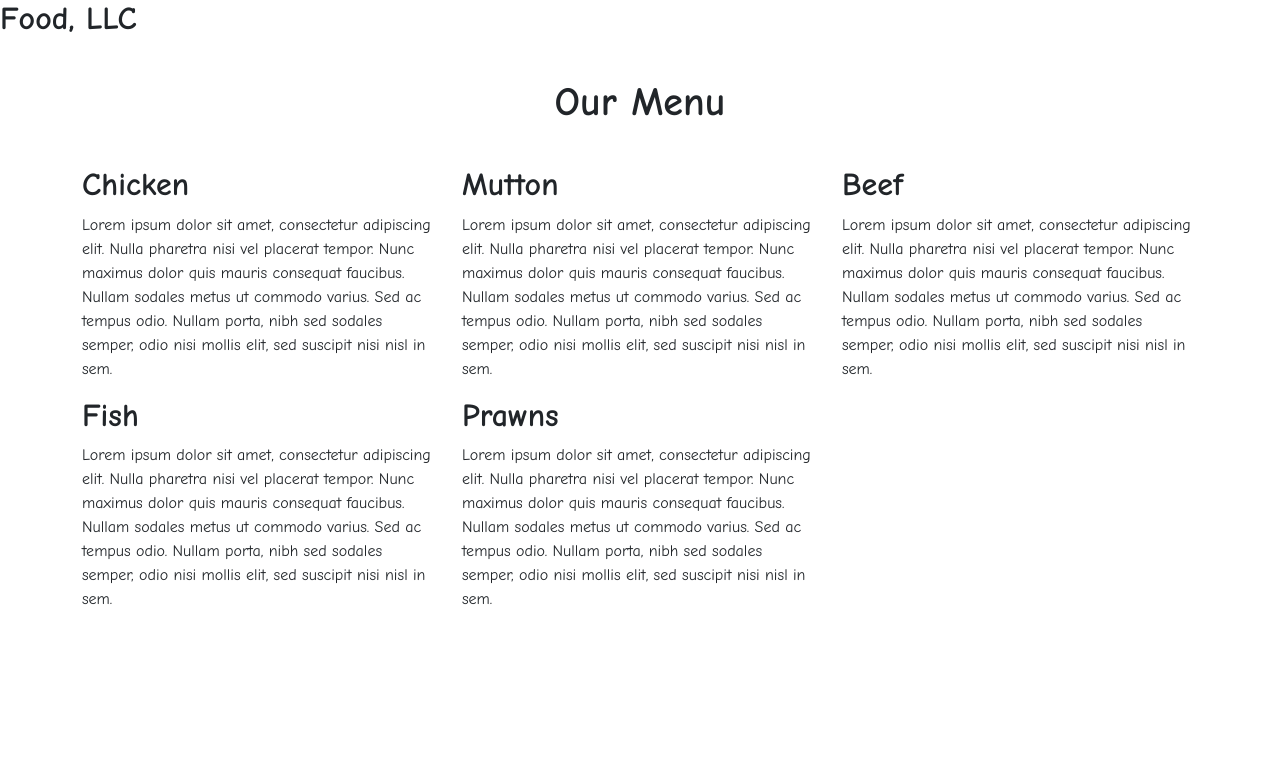
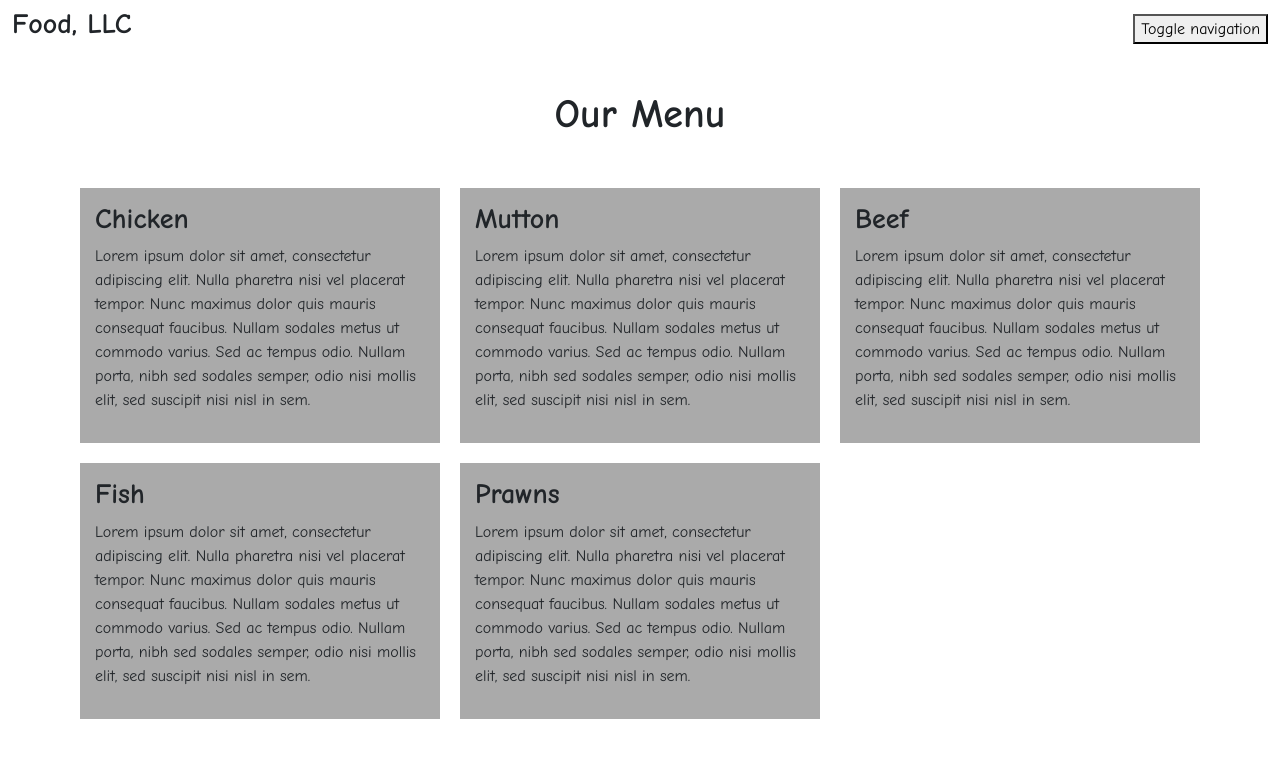
Before and after one commit to Wazecode/Coursera-HTML-CSS-and-JS-Projects, a plain HTML site: page index.html in a window 1280 px wide. Drawn offline with Linux system fonts and the light colour scheme.

Commit message:
commiting 28 feb updates : adding different layout for different screen size and tried to add button

```diff
--- a/css/styles.css
+++ b/css/styles.css
@@ -10,6 +10,7 @@
 }
 *{
     font-family: 'comic-neue-regular';
+    box-sizing: border-box;
 }
 
 h1,h2{
@@ -20,3 +21,27 @@ h1{
     text-align: center;
     padding: 2.5%;
 }
+
+h2{
+    font-size: 175%;
+}
+
+/*----Header style------*/
+header{
+    background: #777;
+    border-bottom: black solid 3px;
+}
+
+header h2{
+    padding:10px 0px 1px 20px ;
+}
+/*----------------------*/
+
+/*------Box Bkgrd-------*/
+
+
+.row div{
+    background: #aaa;
+    padding: 15px;
+    border: 10px solid #fff;
+}
--- a/index.html
+++ b/index.html
@@ -15,10 +15,22 @@
     </head>
     <body>
 
-        <header>
-            <h2>Food, LLC</h1>
-        </header>
-
+        <nav class="navbar navbar-default">
+            <div class="container-fluid">
+                <h2>
+                    Food, LLC
+                </h2>
+                <div class="navbar-header">
+                    <button type="button" class="navbar-toggle collapsed" data-toggle="collapse" data-target="#bs-example-navbar-collapse-1" aria-expanded="false">
+                        <span class="sr-only">Toggle navigation</span>
+                        <span class="icon-bar"></span>
+                        <span class="icon-bar"></span>
+                        <span class="icon-bar"></span>
+                        <span class="icon-bar"></span>
+                    </button>
+                </div>
+            </div>
+        </nav>
         <h1 id="page-heading">
             Our Menu
         </h1>
@@ -26,34 +38,34 @@
         <div class="container">
             <div class="row">
 
-                <div class="col-md-4">
+                <div class="col-lg-4 col-md-6">
                     <h2 class="box-heading">Chicken</h2>
                     <p class="box-text">
                         Lorem ipsum dolor sit amet, consectetur adipiscing elit. Nulla pharetra nisi vel placerat tempor. Nunc maximus dolor quis mauris consequat faucibus. Nullam sodales metus ut commodo varius. Sed ac tempus odio. Nullam porta, nibh sed sodales semper, odio nisi mollis elit, sed suscipit nisi nisl in sem.
                     </p>
                 </div>
 
-                <div class="col-md-4">
+                <div class="col-lg-4 col-md-6">
                     <h2 class="box-heading">Mutton</h2>
                     <p class="box-text">
                         Lorem ipsum dolor sit amet, consectetur adipiscing elit. Nulla pharetra nisi vel placerat tempor. Nunc maximus dolor quis mauris consequat faucibus. Nullam sodales metus ut commodo varius. Sed ac tempus odio. Nullam porta, nibh sed sodales semper, odio nisi mollis elit, sed suscipit nisi nisl in sem.
                     </p>
                 </div>
 
-                <div class="col-md-4">
+                <div class="col-lg-4 col-md-6">
                     <h2 class="box-heading">Beef</h2>
                     <p class="box-text">
                         Lorem ipsum dolor sit amet, consectetur adipiscing elit. Nulla pharetra nisi vel placerat tempor. Nunc maximus dolor quis mauris consequat faucibus. Nullam sodales metus ut commodo varius. Sed ac tempus odio. Nullam porta, nibh sed sodales semper, odio nisi mollis elit, sed suscipit nisi nisl in sem.
                     </p>
                 </div>
-                <div class="col-md-4">
+                <div class="col-lg-4 col-md-6">
                     <h2 class="box-heading">Fish</h2>
                     <p class="box-text">
                         Lorem ipsum dolor sit amet, consectetur adipiscing elit. Nulla pharetra nisi vel placerat tempor. Nunc maximus dolor quis mauris consequat faucibus. Nullam sodales metus ut commodo varius. Sed ac tempus odio. Nullam porta, nibh sed sodales semper, odio nisi mollis elit, sed suscipit nisi nisl in sem.
                     </p>
                 </div>
 
-                <div class="col-md-4">
+                <div class="col-lg-4 col-md-6">
                     <h2 class="box-heading">Prawns</h2>
                     <p class="box-text">
                         Lorem ipsum dolor sit amet, consectetur adipiscing elit. Nulla pharetra nisi vel placerat tempor. Nunc maximus dolor quis mauris consequat faucibus. Nullam sodales metus ut commodo varius. Sed ac tempus odio. Nullam porta, nibh sed sodales semper, odio nisi mollis elit, sed suscipit nisi nisl in sem.
```
